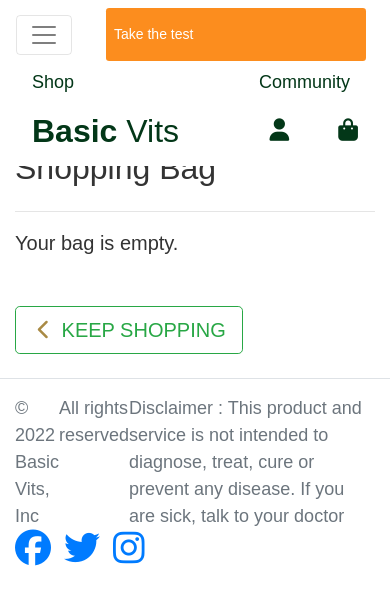
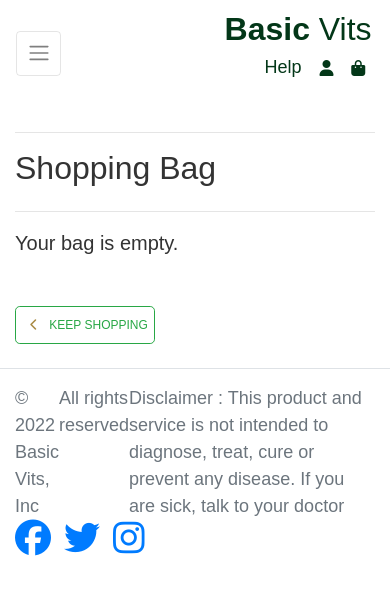
Before and after one commit to Code-Institute-Submissions/florencemezino-basic-vits_AprResub, a Django app: page /bag/ in a window 390 px wide. Shown: the top 605 px of the page. Run offline with Django 3.2, Linux system fonts and the light colour scheme; parts of the project's set-up code (start-up, migrations or seed data) failed here and were passed over; some libraries are stand-ins or nearby versions.

Commit message:
Fixed mobile nav view and and add ressources to readme

```diff
--- a/static/css/base.css
+++ b/static/css/base.css
@@ -11,6 +11,8 @@ body {
     margin: 0;
 
 }
+
+/* -------------------------------- Home */
 
 .hero-home {
     background:url('/media/homepage_background_image.jpeg') no-repeat center center fixed;
@@ -37,7 +39,6 @@ body {
 }
 
 
-
 .icon {
     align-items: center;
     display: inline-flex;
@@ -47,7 +48,7 @@ body {
     color: #a98a44;
 }
 
-/* -------------------------------- Base template */
+/* -------------------------------- Navigation, Buttons, Links */
 
 #topnav {
     position: sticky;
@@ -108,6 +109,7 @@ body {
 }
 
 
+
 .how-to-title{
     color: #033718;
 }
@@ -128,7 +130,7 @@ input[name='q']::placeholder {
 }
 
 
-/* ------------------------------- bootstrap toasts */
+/* ------------------------------- Bootstrap toasts */
 
 .message-container {
     position: fixed;
@@ -198,7 +200,6 @@ input[name='q']::placeholder {
 
 
 /* -------------------------------- Overlay */
-
 .overlay {
 	height: 100%;
 	width: 100%;
@@ -274,8 +275,7 @@ input[name='q']::placeholder {
 }
 
 
-/* Product form */
-
+/* Product form*/
 .btn-file {
     position: relative;
     overflow: hidden;
@@ -316,7 +316,7 @@ input[name='q']::placeholder {
     }
 }
 
-/* pad the top a bit when navbar is collapsed on mobile */
+/* navbar collapse on mobile */
 @media (max-width: 991px) {
     .header-container {
         padding-top: 116px;
@@ -325,4 +325,35 @@ input[name='q']::placeholder {
     body {
         height: calc(100vh - 116px);
     }
+
+    .display-4.logo-font {
+        font-size: 2rem;
+    }
+
+    .nav-link {
+        padding: 0.15rem;
+    }
+
+    .nav-link i.fa-lg {
+        font-size: 1rem;
+    }
+
+    .navbar-toggler {
+        padding: .6rem .6rem;
+        font-size: 1rem;
+    }
+
+    .btn.btn-outline-success {
+        padding: .375rem .375rem;
+    }
+
+    .btn.btn-outline-success.btn-lg,
+    .btn.btn-success.btn-lg {
+        padding: .375rem .375rem;
+        font-size: .75rem;
+    }
+
+    .increment-qty, .decrement-qty {
+        padding: .25rem .5rem !important;
+    }
 }
--- a/templates/allauth/account/base.html
+++ b/templates/allauth/account/base.html
@@ -4,7 +4,7 @@
     <div class="container header-container">
         <div class="overlay"></div>
         <div class="row">
-            <div class="col-12 col-md-6 profile-background">
+            <div class="col-12 col-md-6">
                 <div class="allauth-form-inner-content">
                     {% block inner_content %}
                     {% endblock %}
--- a/templates/base.html
+++ b/templates/base.html
@@ -83,8 +83,8 @@
                             <div class="text-center">
                                 <div><i class="fas fa-user fa-lg"></i></div>
                                 <p class="my-0">
-                                    {% if order %}
-                                        {{ order.full_name }}
+                                    {% if profile %}
+                                        {{ profile.full_name }}
                                     {% else %}
                                         My Account
                                     {% endif %}
--- a/templates/includes/main-nav.html
+++ b/templates/includes/main-nav.html
@@ -1,6 +1,5 @@
-
     <ul class= "navbar-nav mx-auto ">
-        <li class="nav-item ">
+        <li class="nav-item dropdown">
             <a class="logo-font font-weight-bold nav-link mr-5" href="#" id="all-products-link" data-toggle="dropdown" aria-haspopup="true" aria-expanded="false">
                 Category
             </a>
--- a/templates/includes/mobile-top-header.html
+++ b/templates/includes/mobile-top-header.html
@@ -1,6 +1,9 @@
-<!-- <ul class="list-inline list-unstyled text-center text-lg-left my-0">
-    <li class="list-inline-item">
-        <a href="" class="test-now-button btn-sm py-3 d-block d-lg-none">Take the test</a>
+  <!-- <div class="collapse navbar-collapse" id="main-nav">
+    <ul class="navbar-nav w-auto mx-auto">
+        <li class="nav-item d-block d-md-none">
+            <a class="logo-font font-weight-bold nav-link text-black mr-5" href="{% url 'home' %}" id="home-link">
+                Home
+            </a>
         </li>
         <li class="list-inline-item">
             <a class="nav-link d-block d-lg-none" href="#" id="user-options" aria-haspopup="true" aria-expanded="false">
@@ -16,15 +19,9 @@
                 </div>
             </a>
         </li>
-</ul>
-
-<div class="col-12 col-lg-4 my-auto py-1 py-lg-0 text-lg-center">
         <a href="{% url 'home' %}" class="nav-link main-logo-link d-block d-lg-none">
             <h2 class="logo-font my-0"><strong>Basic</strong> Vits</h2>
         </a>
-</div>
-<div class="col-12 col-lg-4 my-auto py-1 py-lg-0">
-<ul class="list-inline list-unstyled text-center text-lg-right my-0">
         <li class="list-inline-item">
             <a class="nav-link font-weight-bold" href="#">
                 <div class="text-center">
@@ -33,7 +30,7 @@
             </a>
         </li>
         <li class="list-inline-item dropdown">
-        <a class="nav-link d-block d-lg-none" href="#" id="user-options" data-toggle="dropdown" aria-haspopup="true" aria-expanded="false">
+            <a class="nav-link d-block d-lg-none" href="" id="user-options" data-toggle="dropdown" aria-haspopup="true" aria-expanded="false">
                 <div class="text-center">
                     <div><i class="fas fa-user fa-lg"></i></div>
                 </div>
@@ -43,7 +40,7 @@
                     {% if request.user.is_superuser %}
                         <a href="" class="dropdown-item">Product Management</a>
                     {% endif %}
-                <a href="" class="dropdown-item">My Profile</a>
+                    <a href="{% url 'profile' %}" class="dropdown-item">My Profile</a>
                     <a href="{% url 'account_logout' %}" class="dropdown-item">Logout</a>
                 {% else %}
                     <a href="{% url 'account_signup' %}" class="dropdown-item">Register</a>
@@ -60,40 +57,50 @@
                 </div>
             </a>
         </li>
-</ul> -->
+    </ul>
+</div> -->
 
 
-    <li class="list-inline-item">
-        <a href="" class="test-now-button btn-sm py-3 d-block d-lg-none">Take the test</a>
-    </li>
-    <li class="list-inline-item">
-        <a class="nav-link d-block d-lg-none" href="#" id="user-options" aria-haspopup="true" aria-expanded="false">
-            <div class="text-center">
+<div class="collapse navbar-collapse" id="main-nav">
+    <ul class="navbar-nav w-auto mx-auto">
+        <li class="nav-item d-block d-md-none">
+            <a class="nav-link mr-5" href="{% url 'home' %}" id="home-link" aria-haspopup="true" aria-expanded="false">
+                <div class="text-left">
+                    <p class="my-0">Home</p>
+                </div>
+            </a>
+            <a class="nav-link mr-5" href="{% url 'products' %}" id="products-shop" aria-haspopup="true" aria-expanded="false">
+                <div class="text-left">
                     <p class="my-0">Shop</p>
                 </div>
             </a>
-    </li>
-    <li class="list-inline-item">
             <a class="nav-link d-block d-lg-none" href="#" id="user-options" aria-haspopup="true" aria-expanded="false">
-            <div class="text-center">
+                <div class="text-left">
                     <p class="my-0">Community</p>
                 </div>
             </a>
         </li>
-    <!-- Logo -->
+    </ul>
+</div>
+<div>
+
+<div>
     <a href="{% url 'home' %}" class="nav-link main-logo-link d-block d-lg-none">
         <h2 class="logo-font my-0"><strong>Basic</strong> Vits</h2>
     </a>
-    <!--/.Logo -->
+</div>
+
+<div>
+    <ul>
         <li class="list-inline-item">
-        <a class="nav-link font-weight-bold" href="#">
+            <a class="nav-link d-block d-lg-none" href="#">
                 <div class="text-center">
-                <div><i class="fas fa-message-question fa-lg"></i></div>
+                    <div><i class="fas fa-message-question fa-lg"></i>Help</div>
                 </div>
             </a>
         </li>
         <li class="list-inline-item dropdown">
-        <a class="nav-link d-block d-lg-none" href="#" id="user-options" data-toggle="dropdown" aria-haspopup="true" aria-expanded="false">
+            <a class="nav-link d-block d-lg-none" href="" id="user-options" data-toggle="dropdown" aria-haspopup="true" aria-expanded="false">
                 <div class="text-center">
                     <div><i class="fas fa-user fa-lg"></i></div>
                 </div>
@@ -101,9 +108,9 @@
             <div class="dropdown-menu border-0" aria-labelledby="user-options">
                 {% if request.user.is_authenticated %}
                     {% if request.user.is_superuser %}
-                    <a href="" class="dropdown-item">Product Management</a>
+                        <a href="{% url 'add_product' %}" class="dropdown-item">Product Management</a>
                     {% endif %}
-                <a href="" class="dropdown-item">My Profile</a>
+                    <a href="{% url 'profile' %}" class="dropdown-item">My Profile</a>
                     <a href="{% url 'account_logout' %}" class="dropdown-item">Logout</a>
                 {% else %}
                     <a href="{% url 'account_signup' %}" class="dropdown-item">Register</a>
@@ -120,3 +127,5 @@
                 </div>
             </a>
         </li>
+    </ul>
+</div>
```
Also changed, not shown: home/templates/home/index.html (+9 -21 lines), READMEms4.md. Lines whose indentation alone changed are shown as unchanged.
